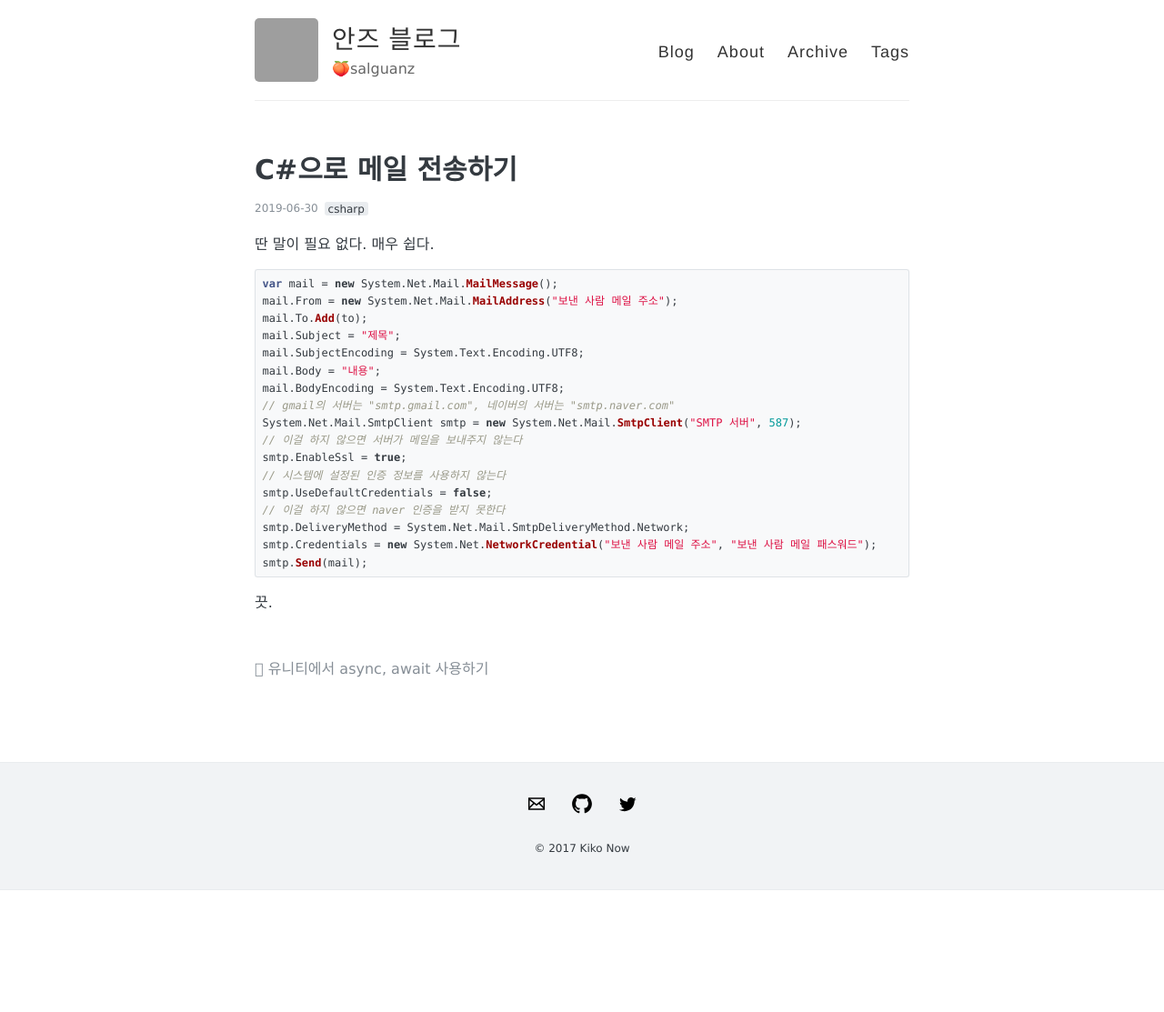
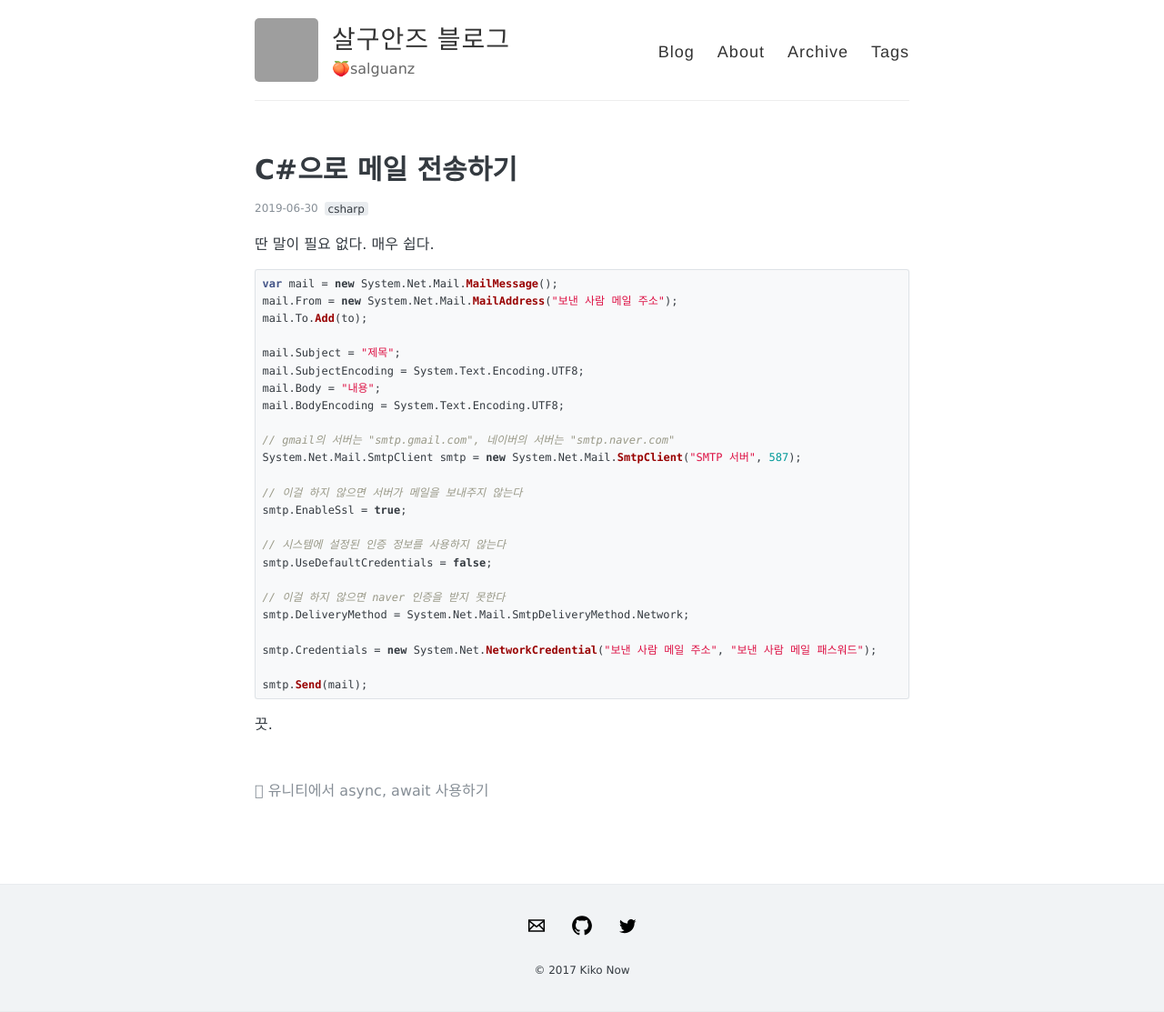
Before and after one commit to chickeningot/chickeningot.github.io, a Jekyll site: the page built from _posts/2019-06-30-csharp-mail.md, in a window 1280 px wide. Shown: the whole page at 91% size. Built offline with Jekyll 4.4.1, drawn with Linux system fonts in a browser that asks for light colours; comment, search, counter and statistics services are not loaded; before the commit the page ends 979 px from its top, so only the background shows below that; grey boxes are pictures that could not be loaded.

Commit message:
rename blog

```diff
--- a/_config.yml
+++ b/_config.yml
@@ -3,7 +3,7 @@
 #
 
 # Name of your site (displayed in the header)
-name: 안즈 블로그
+name: 살구안즈 블로그
 
 # Short bio or description (displayed in the header)
 description: 🍑salguanz
```
Also changed, not shown: _posts/2019-06-30-csharp-mail.md (+7 -0 lines).
